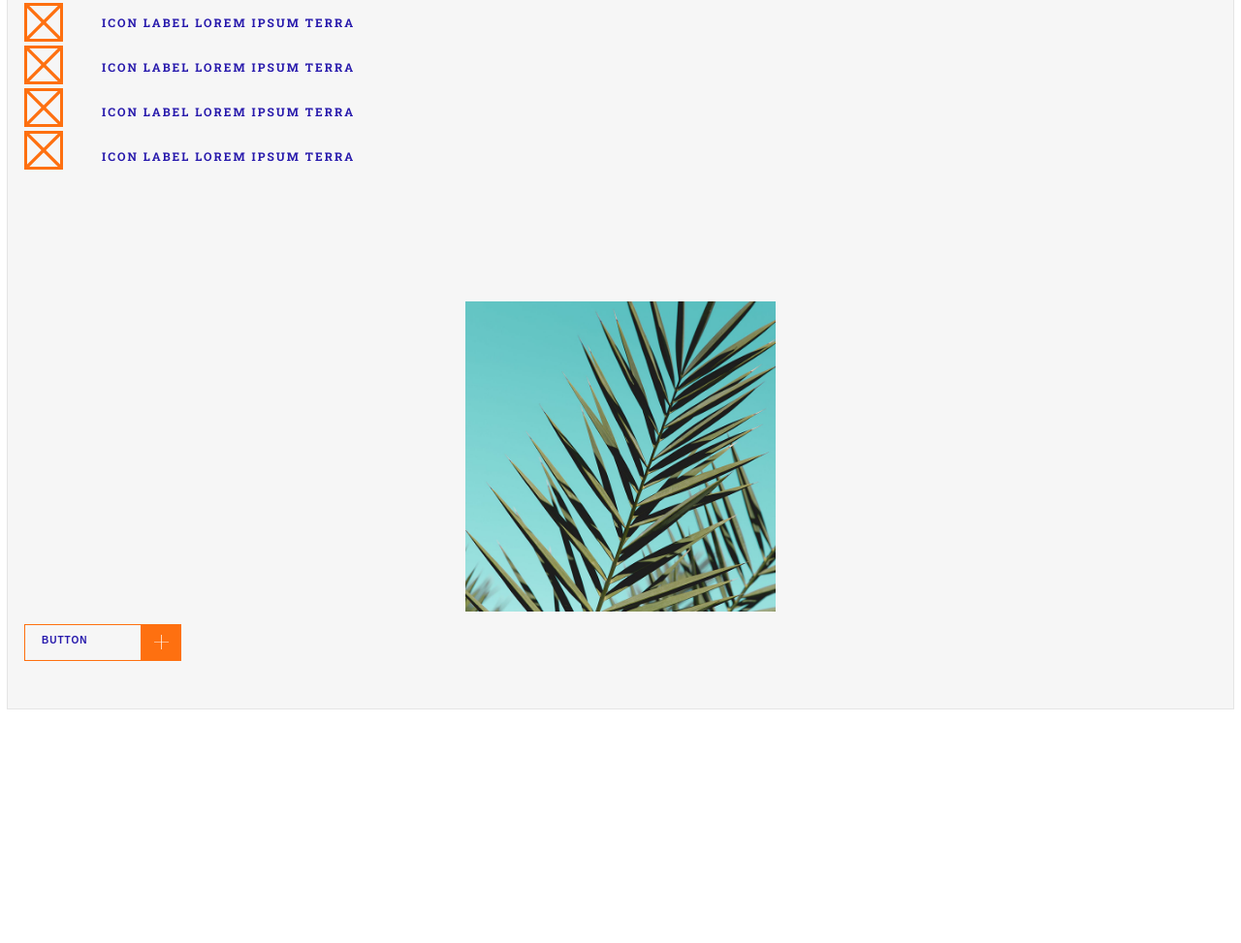
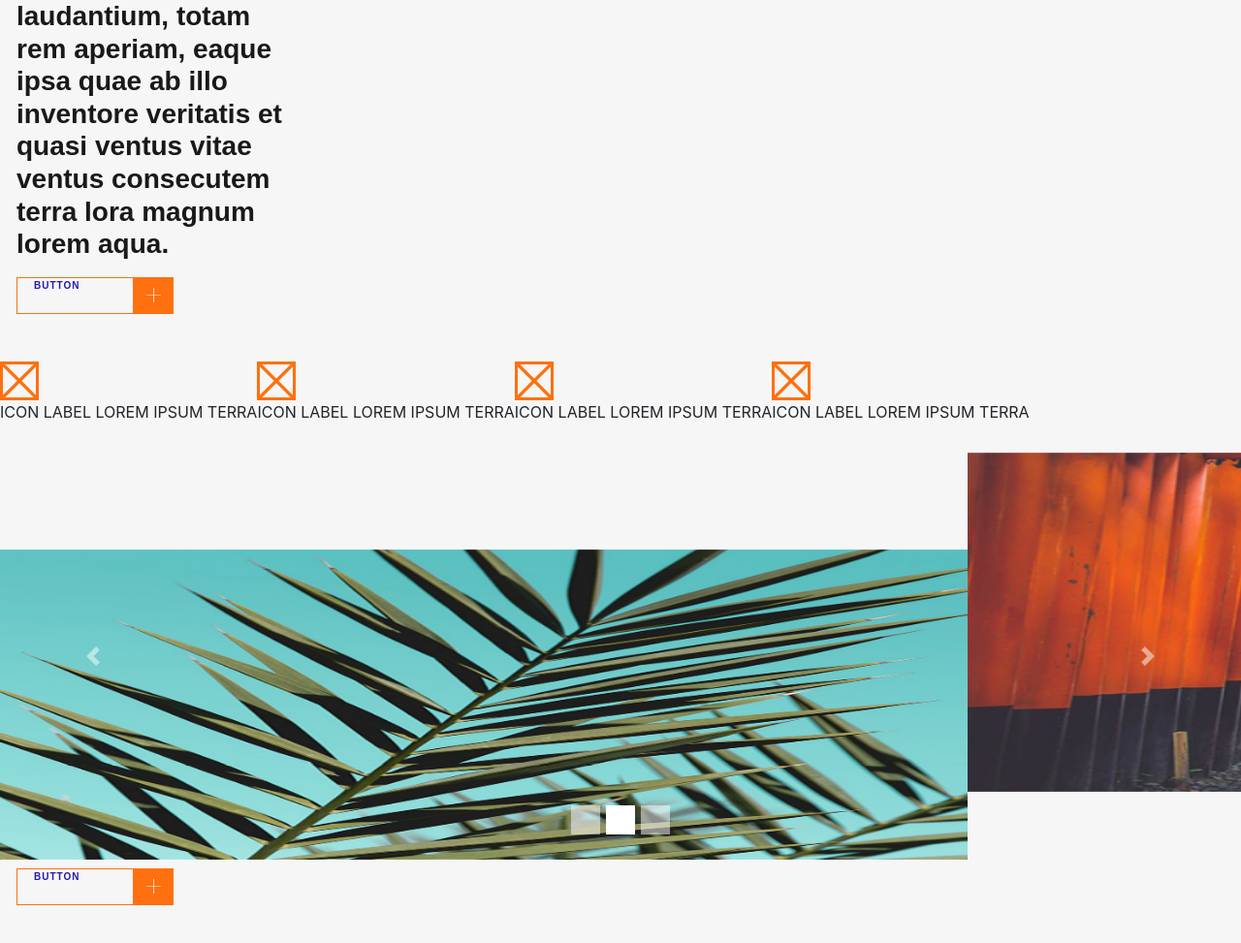
Before and after one commit to erinbelot/chromatix-test, a plain HTML site: page index.html in a window 1280 px wide. Shown: the part 377-1350 px from the top of the page at 97% size. Before the commit the page ends 1116 px from the top, so only its background shows below. Drawn offline with nearby package versions, Linux system fonts and the light colour scheme; a web font is replaced by a local one.

Commit message:
carousel somewhat working

```diff
--- a/index.html
+++ b/index.html
@@ -5,9 +5,10 @@
     <meta name="viewport" content="width=device-width, initial-scale=1.0">
     <meta http-equiv="X-UA-Compatible" content="ie=edge">
     <title>Chromatix Test</title>
-    <!-- <script src="https://code.jquery.com/jquery-3.2.1.slim.min.js" integrity="sha384-KJ3o2DKtIkvYIK3UENzmM7KCkRr/rE9/Qpg6aAZGJwFDMVNA/GpGFF93hXpG5KkN" crossorigin="anonymous" defer></script>
+     <script src="https://code.jquery.com/jquery-3.2.1.slim.min.js" integrity="sha384-KJ3o2DKtIkvYIK3UENzmM7KCkRr/rE9/Qpg6aAZGJwFDMVNA/GpGFF93hXpG5KkN" crossorigin="anonymous" defer></script>
     <script src="https://cdnjs.cloudflare.com/ajax/libs/popper.js/1.12.9/umd/popper.min.js" integrity="sha384-ApNbgh9B+Y1QKtv3Rn7W3mgPxhU9K/ScQsAP7hUibX39j7fakFPskvXusvfa0b4Q" crossorigin="anonymous" defer></script>
-    <script src="https://maxcdn.bootstrapcdn.com/bootstrap/4.0.0/js/bootstrap.min.js" integrity="sha384-JZR6Spejh4U02d8jOt6vLEHfe/JQGiRRSQQxSfFWpi1MquVdAyjUar5+76PVCmYl" crossorigin="anonymous" defer></script> -->
+    <script src="https://maxcdn.bootstrapcdn.com/bootstrap/4.0.0/js/bootstrap.min.js" integrity="sha384-JZR6Spejh4U02d8jOt6vLEHfe/JQGiRRSQQxSfFWpi1MquVdAyjUar5+76PVCmYl" crossorigin="anonymous" defer></script>
+    <link rel="stylesheet" href="https://maxcdn.bootstrapcdn.com/bootstrap/4.0.0/css/bootstrap.min.css" integrity="sha384-Gn5384xqQ1aoWXA+058RXPxPg6fy4IWvTNh0E263XmFcJlSAwiGgFAW/dAiS6JXm" crossorigin="anonymous">
     <link rel="stylesheet" type="text/css" href="styling.css">
     <link href="https://fonts.googleapis.com/css?family=Roboto+Slab:400,700|Muli:900,600" rel="stylesheet">
 </head>
@@ -43,21 +44,32 @@
             </div>
         </div>
         <div class ="placeholder-and-label">
-            <div class="placeholder-group">
                 <div class="placeholder-one">
                     <img src="assets/icon.svg" alt="Orange placeholder box" style="width:40px;height:40px;">
+                    <li>
+                            ICON LABEL LOREM IPSUM TERRA
+                    </li>
                 </div>
                 <div class="placeholder-two">
                     <img src="assets/icon.svg" alt="Orange placeholder box" style="width:40px;height:40px;">
+                    <li>
+                            ICON LABEL LOREM IPSUM TERRA
+                    </li>
                 </div>
                 <div class="placeholder-three">
                     <img src="assets/icon.svg" alt="Orange placeholder box" style="width:40px;height:40px;">
+                    <li>
+                            ICON LABEL LOREM IPSUM TERRA
+                    </li>
                 </div>
                 <div class="placeholder-four">
                     <img src="assets/icon.svg" alt="Orange placeholder box" style="width:40px;height:40px;">
+                    <li>
+                            ICON LABEL LOREM IPSUM TERRA
+                    </li>
                 </div>
-            </div>
-            <div class="label">
+
+            <!-- <div class="label">
                 <ul>
                     <li>
                         ICON LABEL LOREM IPSUM TERRA
@@ -72,27 +84,27 @@
                         ICON LABEL LOREM IPSUM TERRA
                     </li>
                 </ul>
-            </div>
+            </div> -->
         </div>
-        <!-- <div class="carousel"> -->
-            <!-- <div id="carouselExampleIndicators" class="carousel slide" data-ride="carousel">
+        <div class="carousel">
+             <div id="carouselExampleIndicators" class="carousel slide" data-ride="carousel">
                 <ol class="carousel-indicators">
                     <li data-target="#carouselExampleIndicators" data-slide-to="0" class="active"></li>
                     <li data-target="#carouselExampleIndicators" data-slide-to="1"></li>
                     <li data-target="#carouselExampleIndicators" data-slide-to="2"></li>
-                </ol> -->
+                </ol>
                 <div class="carousel-inner">
                     <div class="carousel-item active">
                         <img class="d-block w-100" src="./assets/image-leaves.png" alt="First slide" style="width:320px;height:320px;">
                     </div>
-                    <!-- <div class="carousel-item">
+                     <div class="carousel-item">
                         <img class="d-block w-100" src="./assets/image-foxgates.png" alt="Second slide" style="width:350px;height:350px;">
                     </div>
                     <div class="carousel-item">
                         <img class="d-block w-100" src="./assets/image-ocean.png" alt="Third slide" style="width:350px;height:350px;">
-                    </div> -->
+                    </div>
                 </div>
-                <!-- <a class="carousel-control-prev" href="#carouselExampleIndicators" role="button" data-slide="prev">
+                 <a class="carousel-control-prev" href="#carouselExampleIndicators" role="button" data-slide="prev">
                     <span class="carousel-control-prev-icon" aria-hidden="true"></span>
                     <span class="sr-only">Previous</span>
                 </a>
@@ -101,7 +113,7 @@
                     <span class="sr-only">Next</span>
                 </a>
             </div>
-        </div> -->
+        </div>
 
         <!-- $(function(){
             $('#carousel-example-generic').carousel();
```
